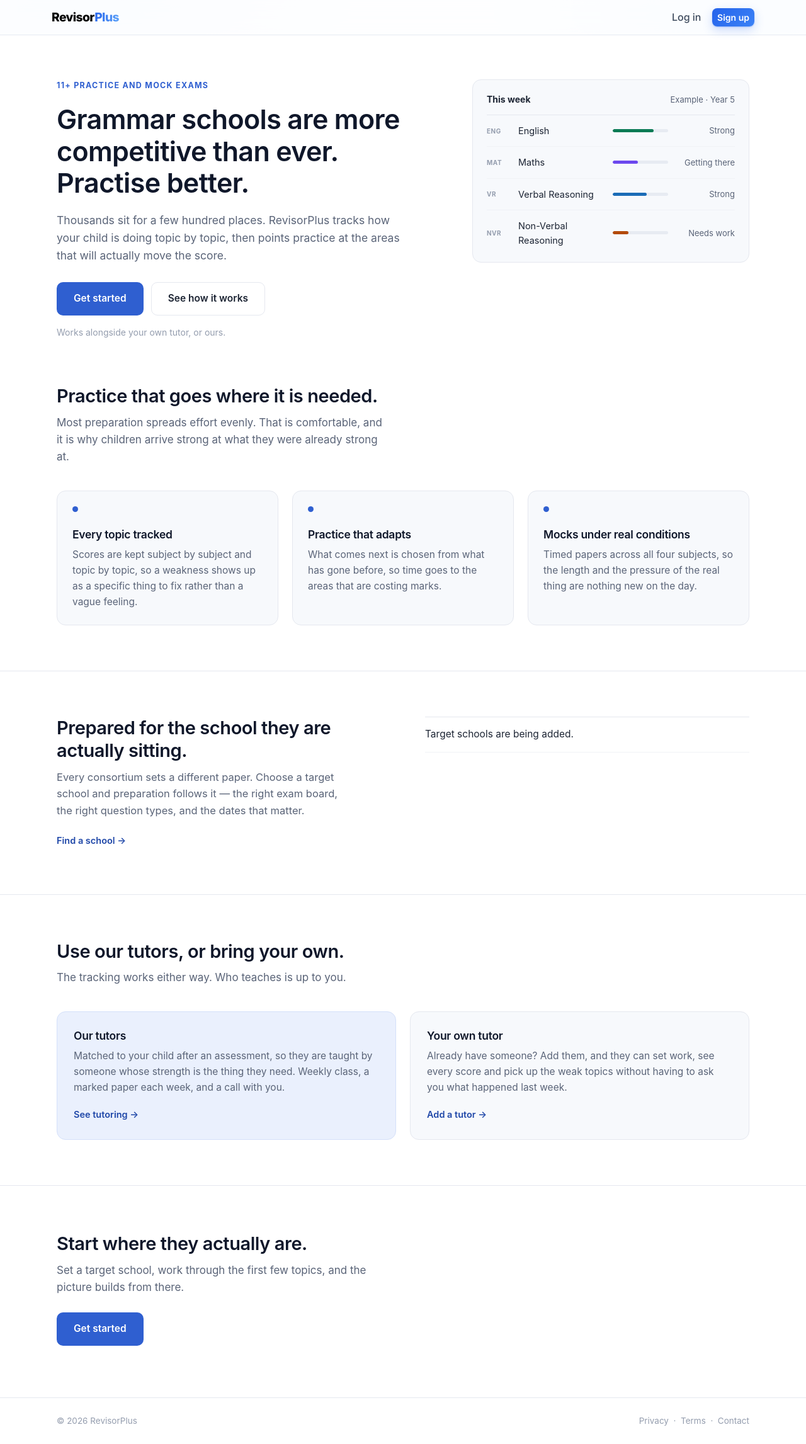
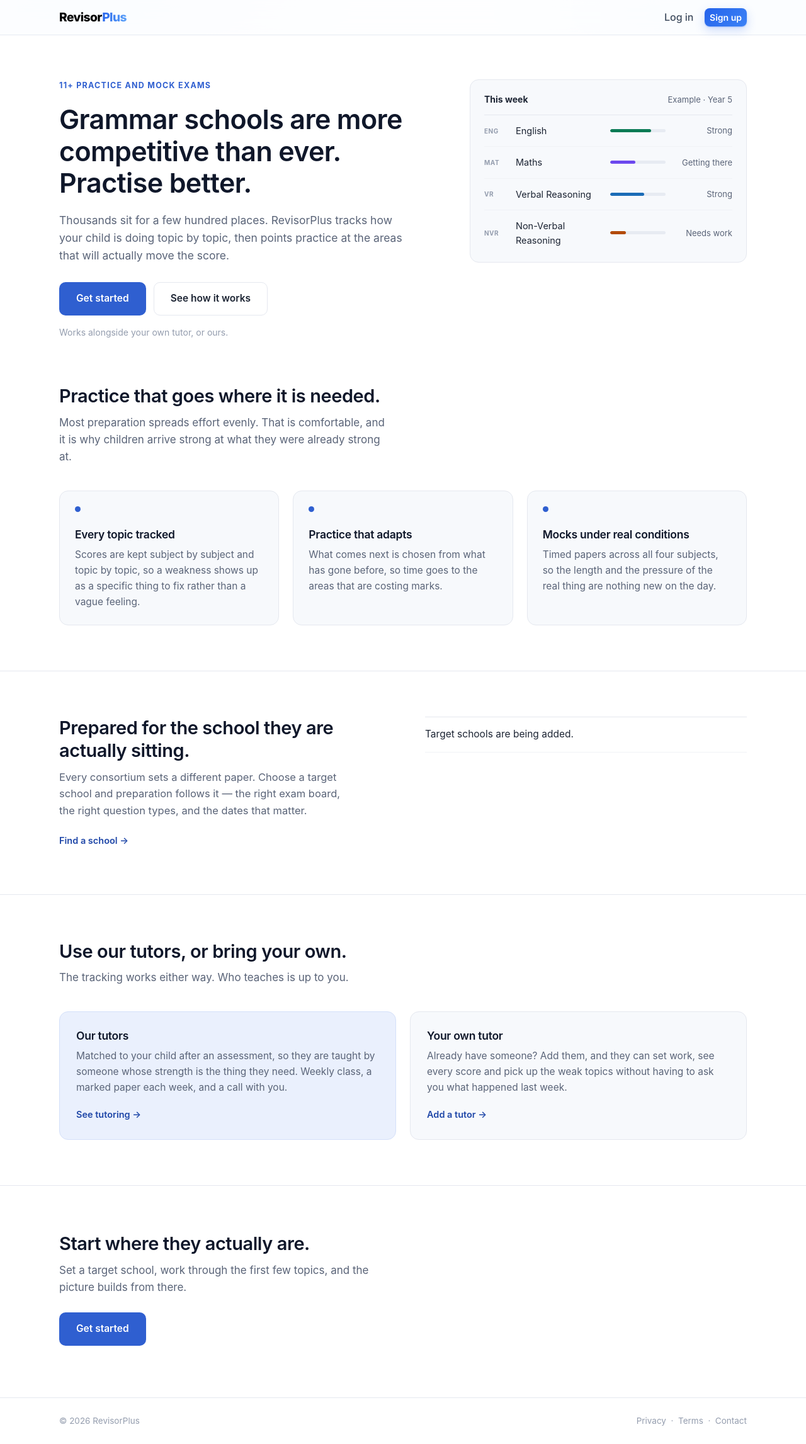
Before and after one commit to NidsC/revisor-plus, a Django app: template templates/pages/landing.html in a window 1280 px wide. Shown: the whole page at 63% size. Run offline with Django 3.2, Linux system fonts and the light colour scheme; the template is opened without the code that fills it, so the values that code supplies are empty; parts of the project's set-up code (start-up, migrations or seed data) failed here and were passed over.

Commit message:
Give every page one measure and one gutter
Five pages disagreed about where their content starts. The navbar and the two
pages never redesigned ran to Bootstrap's 1320px container with a 12px gutter;
the landing page measured 1180/40, the dashboard 1120/16 and the question bank
1140/28. At a 1440px viewport that is three different left edges — 72px, 170px
and 176/178px — and the logo above them lined up only with the two unredesigned
pages.

--measure/--gutter in base.html's :root are now the only two numbers involved,
at 1140/24 (1092px of content, stepping the gutter to 16px under 576px). 1092 is
within 8px of what all three redesigned pages already drew, so none of them had
to be re-laid-out to adopt it; mocks and my target come in from 1296.

Two classes consume them. .rp-measure is the one that centres a column, used by
the navbar's inner row and by <main>. .rp-bleed is <main> for a page that paints
its own full-width canvas and measures its own shell — the dashboard, a subject
page, the question bank and the landing page, whose shells now read the same two
variables rather than each naming its own pair. The shells portals.js injects
drop their max-widths entirely: they sit inside <main>, which already measures.

Replacing the navbar's .container means restating Bootstrap's
`.navbar > .container` flex rule against .rp-measure. flex-wrap:inherit there is
load-bearing — it is what lets .navbar-expand-lg's nowrap reach the row at
>=992px, so the menu stays inline instead of dropping to its own line.

Co-Authored-By: Claude Opus 5 <noreply@anthropic.com>
Claude-Session: https://claude.ai/code/session_01R6crouJ4oRDQvMrx87Y14W

```diff
--- a/static/pages/landing.css
+++ b/static/pages/landing.css
@@ -35,10 +35,14 @@
   -webkit-font-smoothing: antialiased;
 }
 
+/* The app's one measure, from base.html's :root. This page is full-bleed, so
+   every section reaches for this to put its content on the same left edge as
+   the dashboard, the question bank and the navbar's logo above them. */
 .rp-land__in {
-  max-width: 1180px;
+  width: 100%;
+  max-width: var(--measure);
   margin: 0 auto;
-  padding: 0 40px;
+  padding-inline: var(--gutter);
 }
 
 .rp-land h1,
@@ -76,18 +80,17 @@
    the reset. The classes set their own text-decoration below. */
 .rp-land a:not([class]) { color: inherit; text-decoration: none; }
 
-/* base.html's <main> is full-bleed on this page (see its main_class block),
-   which leaves the framework's messages spanning the whole viewport — they
-   are the one thing inside the wrapper this page does not lay out itself. */
-.rp-land-main { width: 100%; margin: 0; padding: 0; }
+/* The wrapper is full-bleed via base.html's .rp-bleed (see this page's
+   main_class block), which leaves the framework's messages spanning the whole
+   viewport — they are the one thing inside it this page does not lay out
+   itself. This class exists only to hang that rule on.
 
+   The margin, rather than a max-width plus `auto`, is what makes an alert start
+   at the same x as the sections below it: the same measure, centred, but with
+   the gutter as the floor once the viewport is narrower than the measure. */
 .rp-land-main > .alert {
-  max-width: 1180px;
-  margin: 16px auto 0;
-}
-
-@media (max-width: 940px) {
-  .rp-land-main > .alert { margin-left: 24px; margin-right: 24px; }
+  margin-block: 16px 0;
+  margin-inline: max(var(--gutter), (100% - var(--measure)) / 2);
 }
 
 /* ---------- buttons ---------- */
--- a/static/student_portals/portals.css
+++ b/static/student_portals/portals.css
@@ -67,9 +67,11 @@
     linear-gradient(180deg, #fbfdff 0%, #f7f9fd 100%) !important;
 }
 
+/* No measure of its own: this is injected into <main>, which carries the app's
+   one measure (base.html's .rp-measure). */
 .rp-mode-wrap {
-  width: min(100%, 1120px);
-  margin: 0 auto 1.25rem;
+  width: 100%;
+  margin: 0 0 1.25rem;
 }
 
 .rp-back-study {
@@ -151,9 +153,9 @@
 /* ---------- Study Hub ---------- */
 
 .rp-study-hub {
-  width: min(100%, 1020px);
+  width: 100%;
   margin: 0 auto;
-  padding: clamp(2.6rem, 6vw, 4.8rem) 1rem 4rem;
+  padding: clamp(2.6rem, 6vw, 4.8rem) 0 4rem;
 }
 
 .rp-study-hub__intro {
@@ -474,8 +476,9 @@
     linear-gradient(180deg,#fbfdff 0%,#f7f9fd 100%) !important;
 }
 
+/* Measured by <main> — see .rp-mode-wrap above. */
 .rp-target-hub {
-  width: min(100%, 1120px);
+  width: 100%;
   margin: 0 auto;
   padding: 1.8rem 0 3.5rem;
 }
--- a/templates/base.html
+++ b/templates/base.html
@@ -42,6 +42,21 @@
    --subj-nvr:#f4823c; --subj-nvr-bg:#fdeee2; --subj-nvr-wash:#fff8f3; --subj-nvr-deep:#b34b0a;
    --surface:#FFFFFF; --canvas:#F6F8FC;
    --r-sm:.5rem; --r:.85rem; --r-lg:1.15rem;
+
+   /* One measure and one gutter for the whole app. Every page's content starts
+      at the same x, including the navbar's inner row, because everything that
+      measures anything reads these two values and nothing sets its own.
+
+      Before this, five pages disagreed: the navbar and the pages that were
+      never redesigned ran to Bootstrap's 1320px container, the landing page
+      measured 1180 with a 40px gutter, the dashboard 1120 with 16, and the
+      question bank 1140 with 28 — three different left edges, none of which
+      the logo above them lined up with.
+
+      1140/24 leaves 1092px of content, which is within 8px of what all three
+      redesigned pages were already drawing, so they did not have to be
+      re-laid-out to adopt it. */
+   --measure:1140px; --gutter:1.5rem;
    --sh-1:0 1px 2px rgba(15,23,42,.04), 0 1px 3px rgba(15,23,42,.06);
    --sh-2:0 4px 12px rgba(15,23,42,.06), 0 2px 4px rgba(15,23,42,.04);
    --sh-3:0 12px 32px rgba(15,23,42,.10), 0 4px 8px rgba(15,23,42,.04);
@@ -67,7 +82,7 @@
     304px inside the card, so the step down is what keeps the common case from
     scrolling. Nothing below is a clamp — the figure is still drawn at its true
     proportions, just smaller, and every figure on the page moves together. */
- @media (max-width:576px){ :root{ --fig-scale:.82; } }
+ @media (max-width:576px){ :root{ --fig-scale:.82; --gutter:1rem; } }
  @media (max-width:400px){ :root{ --fig-scale:.70; } }
  *{ -webkit-font-smoothing:antialiased; }
  body{
@@ -83,10 +98,33 @@
  .text-muted{ color:var(--muted) !important; }
  .text-brand{ color:var(--brand); }
 
+ /* The one measure. Anything that centres a column of content uses this and
+    nothing else — the navbar's inner row, the main element, and the shells of
+    the four pages that paint their own canvas and so opt out of it (the
+    dashboard, a subject page, the question bank, the landing page). Those four
+    read --measure/--gutter directly in their own stylesheets rather than taking
+    this class, because they are full-bleed sections whose padding has to sit on
+    an inner element; the values are the same, so the left edge is the same. */
+ .rp-measure{
+   width:100%; max-width:var(--measure); margin-inline:auto;
+   padding-inline:var(--gutter);
+ }
+ /* The main element on a page that measures its own sections. No max-width and
+    no padding here: the page's own shell does both, off the same two tokens. */
+ .rp-bleed{ width:100%; margin:0; padding:0; }
+
  /* --- nav ------------------------------------------------------------- */
  .navbar{
    background:rgba(255,255,255,.82); backdrop-filter:saturate(180%) blur(12px);
    border-bottom:1px solid var(--border); position:sticky; top:0; z-index:1030;
+ }
+ /* Bootstrap lays the navbar's row out through `.navbar > .container`, which
+    .rp-measure has replaced here, so that rule has to be restated against it.
+    flex-wrap:inherit is Bootstrap's own value and is load-bearing: it lets
+    .navbar-expand-lg's nowrap at >=992px reach this row, so the collapsed menu
+    sits inline there instead of dropping onto its own line. */
+ .navbar > .rp-measure{
+   display:flex; flex-wrap:inherit; align-items:center; justify-content:space-between;
  }
  .navbar-brand{ font-weight:800; letter-spacing:-.03em; font-size:1.2rem; }
  .brand-dot{
@@ -278,7 +316,7 @@
 </head>
 <body>
 <nav class="navbar navbar-expand-lg">
- <div class="container">
+ <div class="rp-measure">
   <a class="navbar-brand" href="/">Revisor<span class="brand-dot">Plus</span></a>
   <button class="navbar-toggler" type="button" data-bs-toggle="collapse" data-bs-target="#navMain"
           aria-controls="navMain" aria-expanded="false" aria-label="Toggle navigation">
@@ -307,12 +345,13 @@
  </div>
 </nav>
 {% comment %}
-The wrapper's classes are a block so one page can opt out of the centred,
-padded container without the others changing: every template that does not
-override it renders exactly `class="container py-4"` as before. Used by
-pages/landing.html, which is full-bleed.
+The wrapper's classes are a block so a page that paints its own full-bleed
+canvas can opt out of the centred measure without the others changing —
+override it with `rp-bleed` and measure the page's own shell off --measure and
+--gutter instead. Used by pages/landing.html, practice/dashboard.html,
+practice/subject.html and practice/choose.html.
 {% endcomment %}
-<main class="{% block main_class %}container py-4{% endblock %}">
+<main class="{% block main_class %}rp-measure py-4{% endblock %}">
  {% if messages %}
    {% for m in messages %}
      <div class="alert alert-{{ m.tags|default:'info' }} alert-dismissible fade show">{{ m }}<button class="btn-close" data-bs-dismiss="alert"></button></div>
--- a/templates/pages/landing.html
+++ b/templates/pages/landing.html
@@ -12,11 +12,13 @@ bank do.
 {% endblock %}
 
 {% comment %}
-Full-bleed: this page supplies its own 1180px measure section by section, so it
-opts out of base.html's centred .container and its padding rather than sitting
-in it as a white card with a hard edge.
+Full-bleed: this page supplies the measure section by section (.rp-land__in, off
+base.html's --measure/--gutter), so it opts out of the wrapper's own centred
+measure rather than sitting in it as a white card with a hard edge.
+.rp-land-main carries nothing but the rule that lines a framework message up
+with those sections.
 {% endcomment %}
-{% block main_class %}rp-land-main{% endblock %}
+{% block main_class %}rp-bleed rp-land-main{% endblock %}
 
 {% block main %}
 {% comment %}
```
Also changed, not shown: static/student_portals/dashboard.css (+7 -2 lines), static/student_portals/question_bank.css (+8 -6 lines), templates/practice/choose.html (+7 -0 lines), templates/practice/dashboard.html (+8 -0 lines), templates/practice/subject.html (+10 -2 lines).
